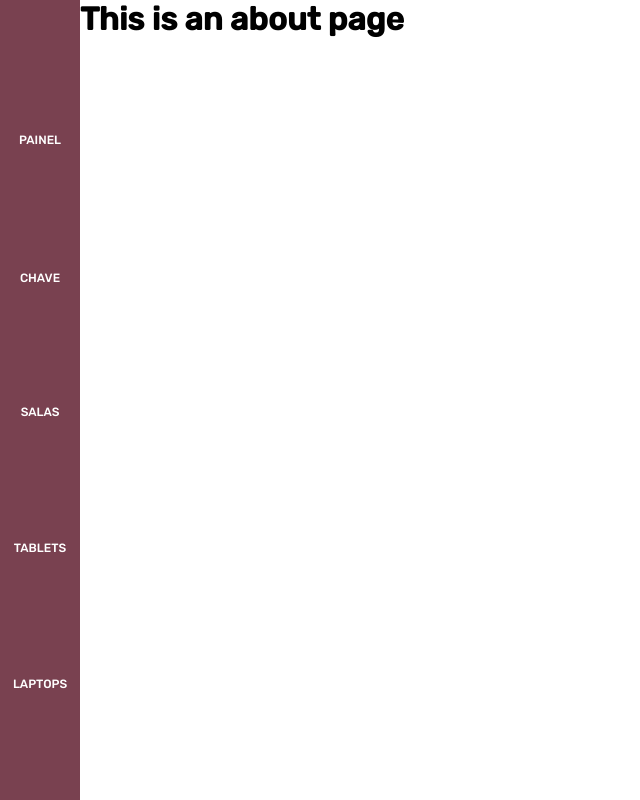
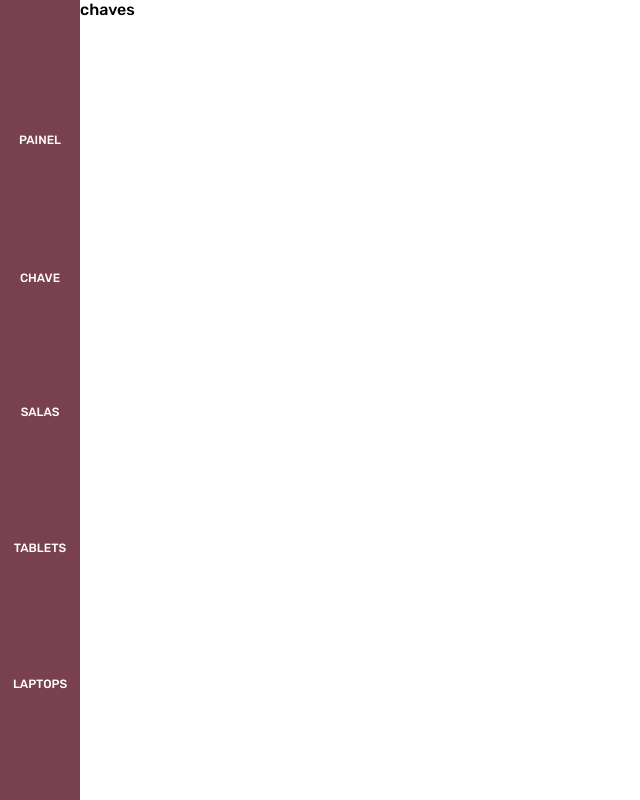
Before and after one commit to AlissonAzevedo/reservas-dio, a Vue app: page /chaves in a window 1280 px wide. Shown: the whole page, without its empty margins (0-640 px from the left). Built offline with nearby package versions, Linux system fonts and the light colour scheme; some icons are missing.

Commit message:
Update ChaveView.vue

```diff
--- a/src/views/ChaveView.vue
+++ b/src/views/ChaveView.vue
@@ -1,5 +1,5 @@
 <template>
-  <div class="about">
-    <h1>This is an about page</h1>
+  <div>
+    chaves
   </div>
 </template>
```
